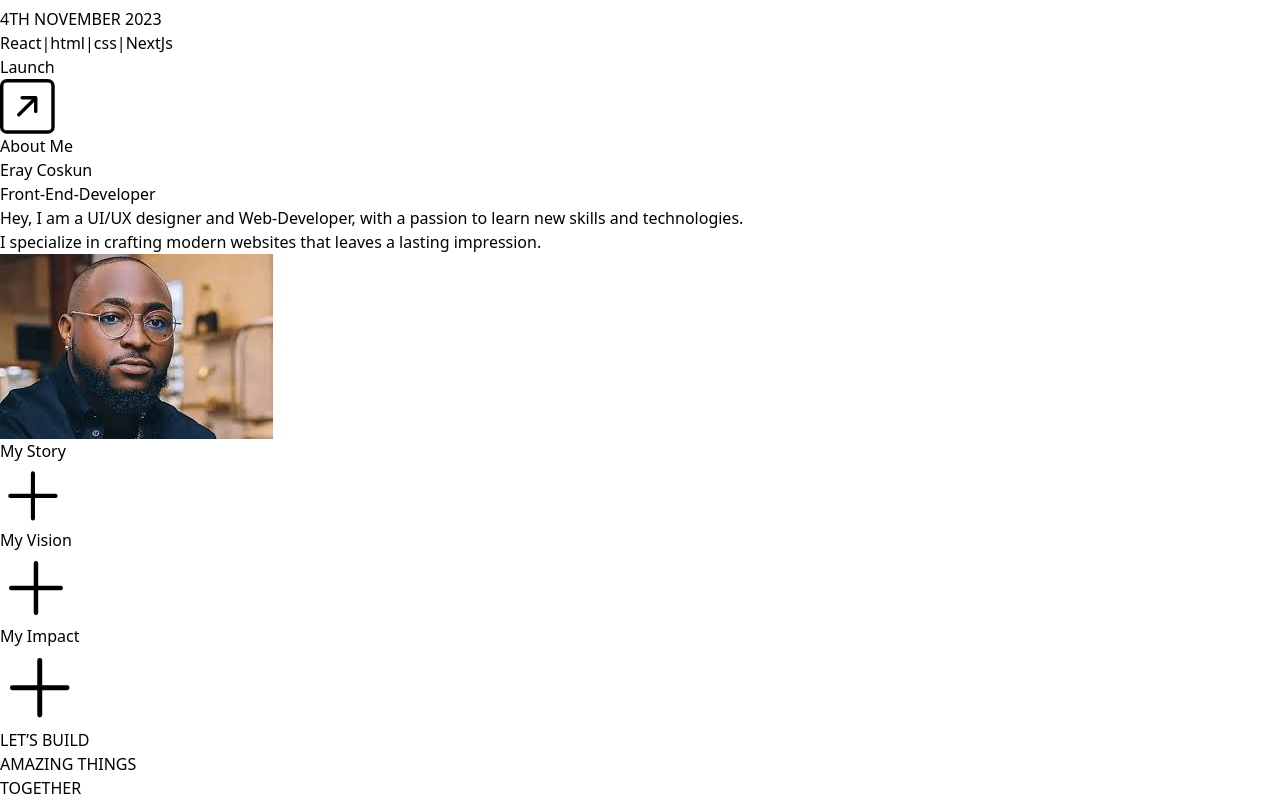
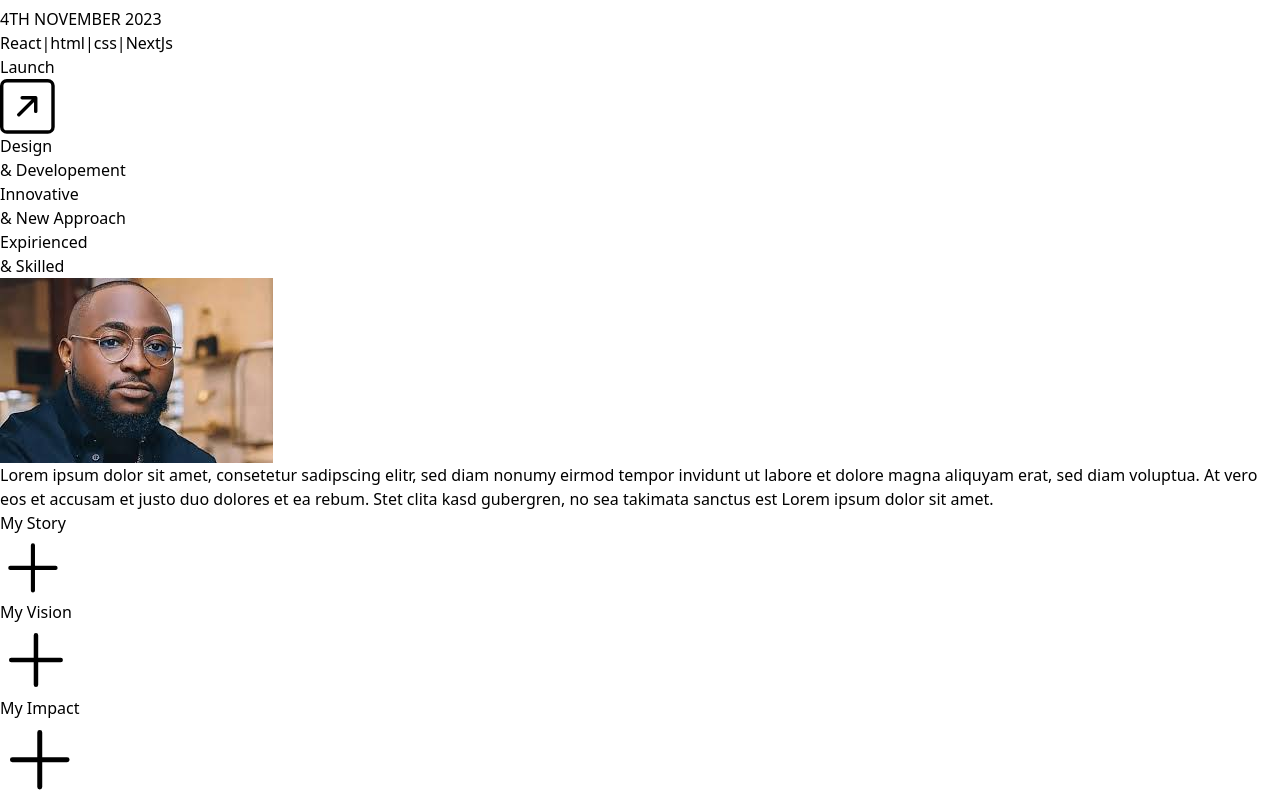
Before and after one commit to ErayC4/portfolio, a React (Vite) app: page / in a window 1280 px wide. Shown: the part 1400-2200 px from the top of the page. Built offline with nearby package versions, Linux system fonts and the light colour scheme.

Commit message:
new layout for aboutmepage

```diff
--- a/src/AboutMe.jsx
+++ b/src/AboutMe.jsx
@@ -22,32 +22,35 @@ function AboutMe() {
 
   return (
     <div className="pr-24">
-      <p className="text-8xl pb-8">About Me</p>
-      <div className="flex gap-16 pt-8">
+      <div className="flex justify-between text-4xl border-b border-white pb-4">
+            <div>
+              <p>Design</p>
+              <p>& Developement</p>
+            </div>
+            <div>
+              <p>Innovative</p>
+              <p>& New Approach</p>
+            </div>
+            <div>
+            <p>Expirienced</p>
+            <p>& Skilled</p>
+            </div>
+
+          </div>
+      <div className="flex gap-16 pt-16">
 
         <div className="w-1/3">
+          <img src="/images/images.jpg" className="h-96 w-full" alt="" />
+        </div>
+        <div className="w-2/3">
 
-            <div className="flex justify-between text-2xl py-4 border-b border-white">
-              <p>Eray Coskun</p>
-              <p>Front-End-Developer</p>
-            </div>
-            <p className="text-2xl pt-8">
-              Hey, I am a UI/UX designer and Web-Developer, with a passion to
-              learn new skills and technologies.
-            </p>
-            <p className="text-2xl pt-4">
-              I specialize in crafting modern websites that leaves a lasting impression.
-            </p>
 
+          <p className="text-2xl">
+          Lorem ipsum dolor sit amet, consetetur sadipscing elitr, sed diam nonumy eirmod tempor invidunt ut labore et dolore magna aliquyam erat, sed diam voluptua. At vero eos et accusam et justo duo dolores et ea rebum. Stet clita kasd gubergren, no sea takimata sanctus est Lorem ipsum dolor sit amet.
+          </p>
         </div>
-        <div className="w-1/3">
-        <img
-              src="/images/images.jpg"
-              className="h-96 w-full border border-white"
-              alt=""
-            />
-        </div>
-        <div className="w-1/3">
+      </div>
+        <div className="w-2/3 mt-16">
           {buttonContent.map((button) => (
             <div key={button.name}>
               <button
@@ -100,7 +103,8 @@ function AboutMe() {
             </div>
           ))}
         </div>
-      </div>
+
+
     </div>
   );
 }
```
